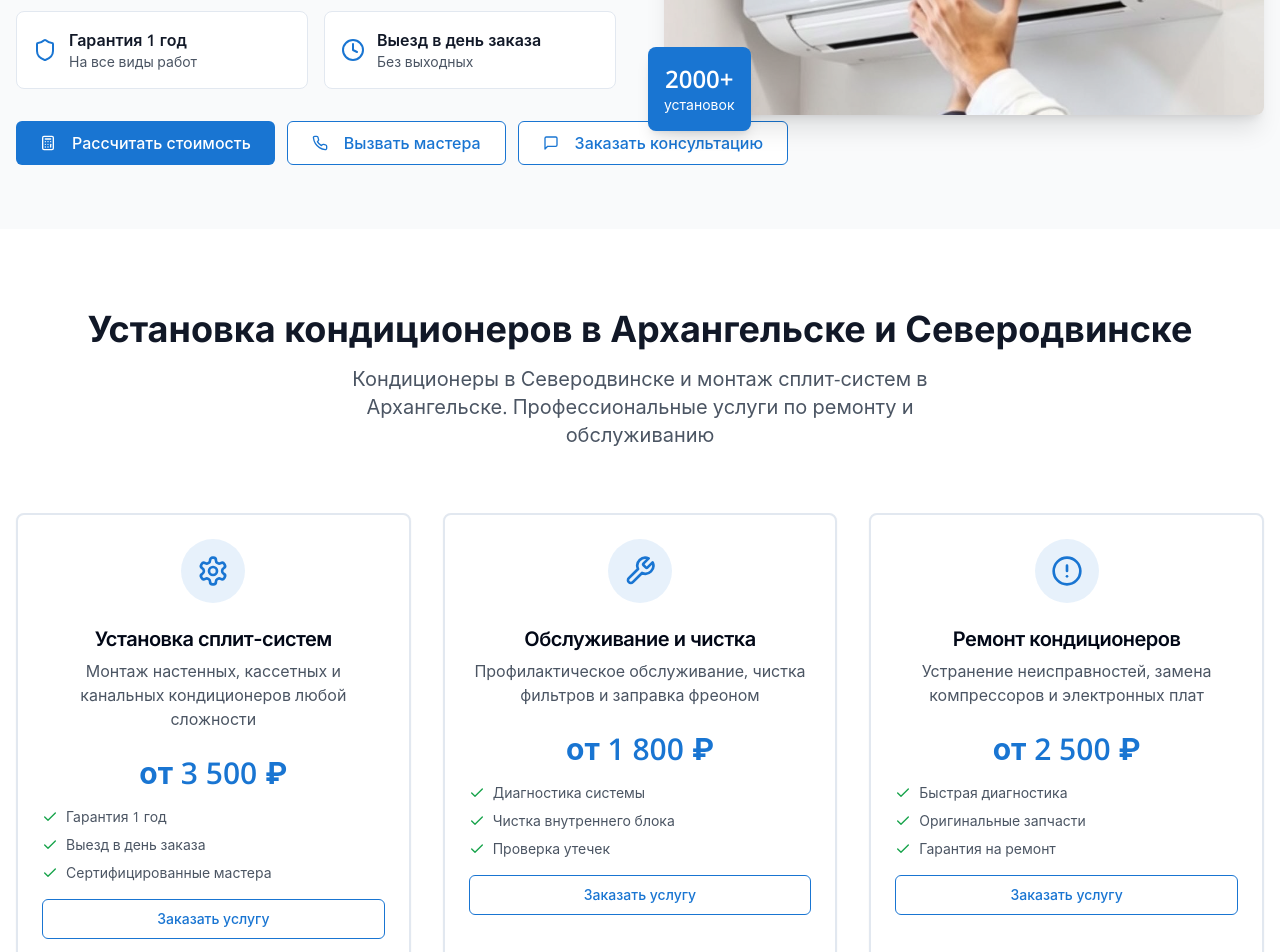
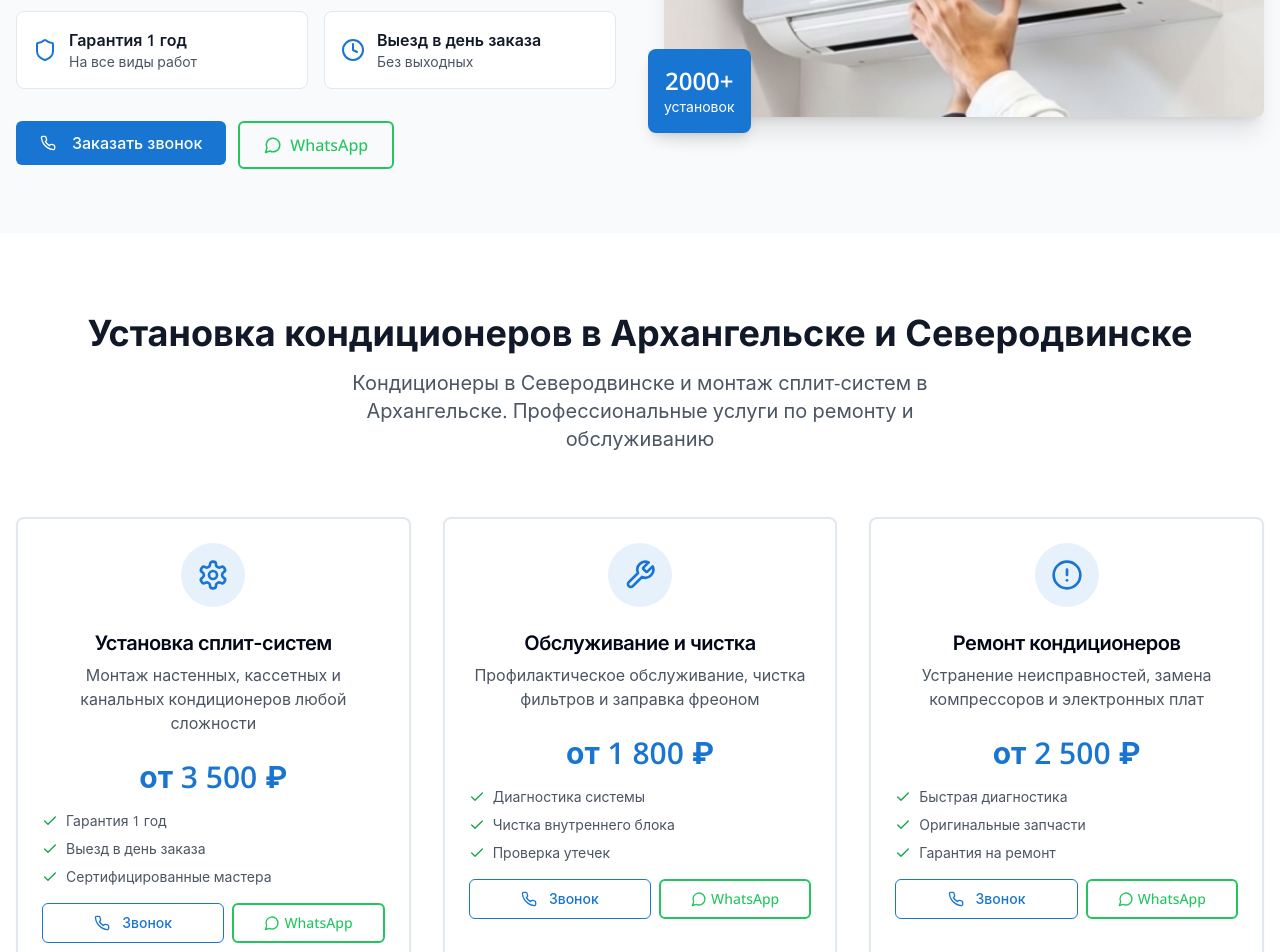
Before and after one commit to pr-poehali-dev/air-conditioning-installation, a React (Vite) app: page / in a window 1280 px wide. Shown: the part 520-1472 px from the top of the page. Built offline with nearby package versions, Linux system fonts and the light colour scheme.

Commit message:
Удаление кнопок, кроме WhatsApp и звонка

```diff
--- a/src/pages/Index.tsx
+++ b/src/pages/Index.tsx
@@ -161,37 +161,22 @@ const Index = () => {
                   size="lg"
                   className="text-base px-6 bg-primary hover:bg-primary/90"
                   onClick={() => {
-                    setSelectedService('Рассчитать стоимость');
-                    setIsFormOpen(true);
-                  }}
-                >
-                  <Icon name="Calculator" size={18} className="mr-2" />
-                  Рассчитать стоимость
-                </Button>
-                <Button
-                  variant="outline"
-                  size="lg"
-                  className="text-base px-6 border-primary text-primary hover:bg-primary hover:text-white"
-                  onClick={() => {
-                    setSelectedService('Вызвать мастера');
+                    setSelectedService('Заказать звонок');
                     setIsFormOpen(true);
                   }}
                 >
                   <Icon name="Phone" size={18} className="mr-2" />
-                  Вызвать мастера
+                  Заказать звонок
                 </Button>
-                <Button
-                  variant="outline"
-                  size="lg"
-                  className="text-base px-6 border-primary text-primary hover:bg-primary hover:text-white"
-                  onClick={() => {
-                    setSelectedService('Заказать консультацию');
-                    setIsFormOpen(true);
-                  }}
+                <a
+                  href="https://wa.me/79115909175"
+                  target="_blank"
+                  rel="noopener noreferrer"
+                  className="inline-flex items-center justify-center h-12 text-base px-6 border-2 border-green-500 text-green-500 hover:bg-green-500 hover:text-white rounded-md transition-colors font-medium"
                 >
-                  <Icon name="MessageSquare" size={18} className="mr-2" />
-                  Заказать консультацию
-                </Button>
+                  <Icon name="MessageCircle" size={18} className="mr-2" />
+                  WhatsApp
+                </a>
               </div>
             </div>
 
@@ -247,16 +232,28 @@ const Index = () => {
                         </li>
                       ))}
                     </ul>
+                    <div className="flex gap-2">
                       <Button
                         variant="outline"
-                      className="w-full border-primary text-primary hover:bg-primary hover:text-white"
+                        className="flex-1 border-primary text-primary hover:bg-primary hover:text-white"
                         onClick={() => {
                           setSelectedService(service.title);
                           setIsFormOpen(true);
                         }}
                       >
-                      Заказать услугу
+                        <Icon name="Phone" size={16} className="mr-1" />
+                        Звонок
                       </Button>
+                      <a
+                        href="https://wa.me/79115909175"
+                        target="_blank"
+                        rel="noopener noreferrer"
+                        className="flex items-center justify-center flex-1 border-2 border-green-500 text-green-500 hover:bg-green-500 hover:text-white rounded-md transition-colors text-sm font-medium"
+                      >
+                        <Icon name="MessageCircle" size={16} className="mr-1" />
+                        WhatsApp
+                      </a>
+                    </div>
                   </div>
                 </CardContent>
               </Card>
--- a/src/pages/city-pages/Arkhangelsk.tsx
+++ b/src/pages/city-pages/Arkhangelsk.tsx
@@ -58,17 +58,17 @@ const ArkhangelskPage = () => {
                 onClick={() => setIsFormOpen(true)}
               >
                 <Icon name="Phone" size={18} className="mr-2" />
-                Заказать установку
+                Заказать звонок
               </Button>
-              <Button
-                variant="outline"
-                size="lg"
-                className="text-base px-8 border-primary text-primary hover:bg-primary hover:text-white"
-                onClick={() => setIsFormOpen(true)}
+              <a
+                href="https://wa.me/79115909175"
+                target="_blank"
+                rel="noopener noreferrer"
+                className="inline-flex items-center justify-center h-12 text-base px-8 border-2 border-green-500 text-green-500 hover:bg-green-500 hover:text-white rounded-md transition-colors font-medium"
               >
-                <Icon name="Calculator" size={18} className="mr-2" />
-                Узнать цены
-              </Button>
+                <Icon name="MessageCircle" size={18} className="mr-2" />
+                WhatsApp
+              </a>
             </div>
           </div>
         </div>
@@ -106,13 +106,25 @@ const ArkhangelskPage = () => {
                         </li>
                       ))}
                     </ul>
-                    <Button
-                      variant="outline"
-                      className="w-full border-primary text-primary hover:bg-primary hover:text-white"
-                      onClick={() => setIsFormOpen(true)}
-                    >
-                      Заказать
-                    </Button>
+                    <div className="flex gap-2">
+                      <Button
+                        variant="outline"
+                        className="flex-1 border-primary text-primary hover:bg-primary hover:text-white"
+                        onClick={() => setIsFormOpen(true)}
+                      >
+                        <Icon name="Phone" size={16} className="mr-1" />
+                        Звонок
+                      </Button>
+                      <a
+                        href="https://wa.me/79115909175"
+                        target="_blank"
+                        rel="noopener noreferrer"
+                        className="flex items-center justify-center flex-1 border-2 border-green-500 text-green-500 hover:bg-green-500 hover:text-white rounded-md transition-colors text-sm font-medium"
+                      >
+                        <Icon name="MessageCircle" size={16} className="mr-1" />
+                        WhatsApp
+                      </a>
+                    </div>
                   </div>
                 </CardContent>
               </Card>
--- a/src/pages/city-pages/Severodvinsk.tsx
+++ b/src/pages/city-pages/Severodvinsk.tsx
@@ -58,17 +58,17 @@ const SeverodvinskPage = () => {
                 onClick={() => setIsFormOpen(true)}
               >
                 <Icon name="Phone" size={18} className="mr-2" />
-                Заказать установку
+                Заказать звонок
               </Button>
-              <Button
-                variant="outline"
-                size="lg"
-                className="text-base px-8 border-primary text-primary hover:bg-primary hover:text-white"
-                onClick={() => setIsFormOpen(true)}
+              <a
+                href="https://wa.me/79115909175"
+                target="_blank"
+                rel="noopener noreferrer"
+                className="inline-flex items-center justify-center h-12 text-base px-8 border-2 border-green-500 text-green-500 hover:bg-green-500 hover:text-white rounded-md transition-colors font-medium"
               >
-                <Icon name="Calculator" size={18} className="mr-2" />
-                Рассчитать стоимость
-              </Button>
+                <Icon name="MessageCircle" size={18} className="mr-2" />
+                WhatsApp
+              </a>
             </div>
           </div>
         </div>
@@ -106,13 +106,25 @@ const SeverodvinskPage = () => {
                         </li>
                       ))}
                     </ul>
-                    <Button
-                      variant="outline"
-                      className="w-full border-primary text-primary hover:bg-primary hover:text-white"
-                      onClick={() => setIsFormOpen(true)}
-                    >
-                      Заказать услугу
-                    </Button>
+                    <div className="flex gap-2">
+                      <Button
+                        variant="outline"
+                        className="flex-1 border-primary text-primary hover:bg-primary hover:text-white"
+                        onClick={() => setIsFormOpen(true)}
+                      >
+                        <Icon name="Phone" size={16} className="mr-1" />
+                        Звонок
+                      </Button>
+                      <a
+                        href="https://wa.me/79115909175"
+                        target="_blank"
+                        rel="noopener noreferrer"
+                        className="flex items-center justify-center flex-1 border-2 border-green-500 text-green-500 hover:bg-green-500 hover:text-white rounded-md transition-colors text-sm font-medium"
+                      >
+                        <Icon name="MessageCircle" size={16} className="mr-1" />
+                        WhatsApp
+                      </a>
+                    </div>
                   </div>
                 </CardContent>
               </Card>
```
Lines whose indentation alone changed are shown as unchanged.
